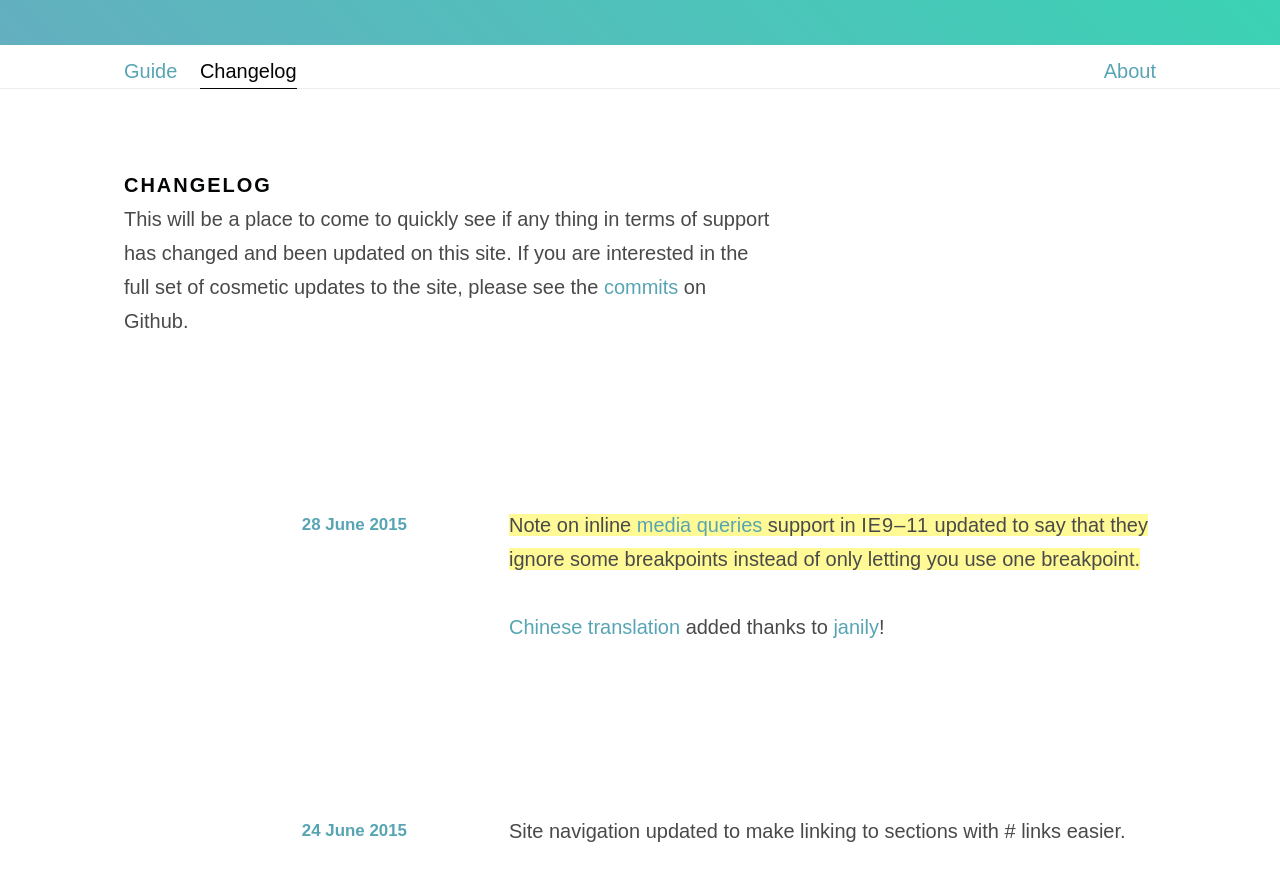
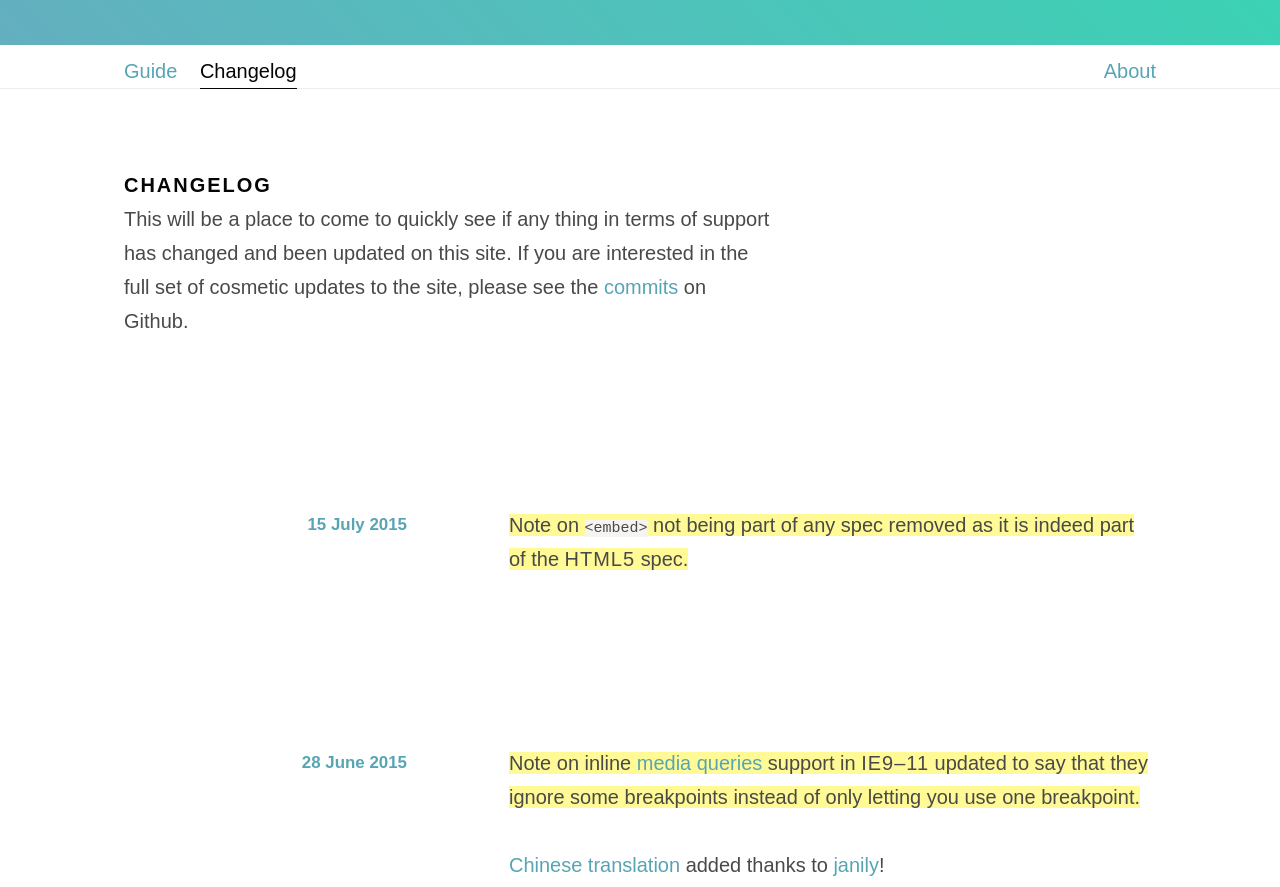
Before and after one commit to jakegiltsoff/svgontheweb, a website: page changelog/index.html in a window 1280 px wide. Shown: the part 210-1097 px from the top of the page. Drawn offline with Linux system fonts and the light colour scheme.

Commit message:
Remove note on embed not being part of spec

```diff
--- a/changelog/index.html
+++ b/changelog/index.html
@@ -50,6 +50,14 @@
 
   <section>
 
+    <div class="section typeset">
+      <div class="column column--sidebar column--changes" id="15july2015">
+        <p><a href="#15july2015">15 July 2015</a></p>
+      </div>
+      <div class="column column--main">
+        <p><span class="highlight">Note on <code>&lt;embed&gt;</code> not being part of any spec removed as it is indeed part of the <span class="small-caps">HTML5</span> spec.</span></p>
+      </div>
+    </div>
     <div class="section typeset">
       <div class="column column--sidebar column--changes" id="28june2015">
         <p><a href="#28june2015">28 June 2015</a></p>
```
Also changed, not shown: index.html (+1 -1 lines).
